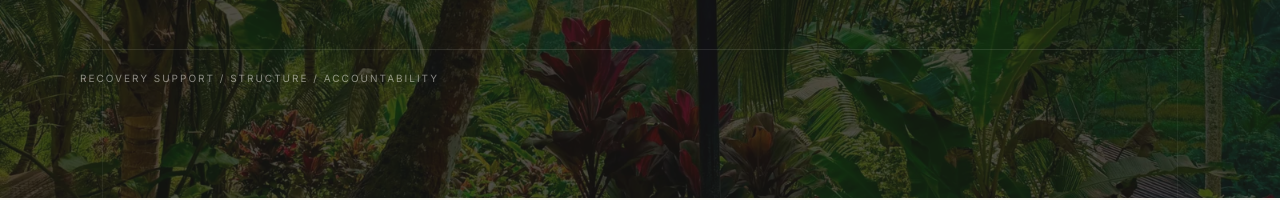
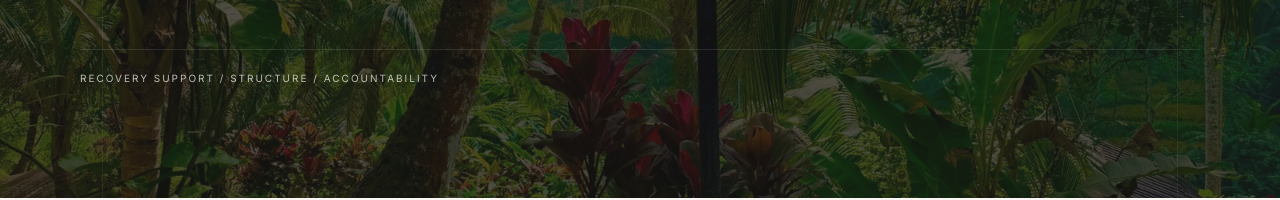
Before and after one commit to Sikatu/joey-rubino-premium, a Next.js app: page /work/sober-companioning in a window 1280 px wide. Shown: the part 463-663 px from the top of the page. Built offline with nearby package versions, Linux system fonts and the light colour scheme; a web font is replaced by a local one.

Commit message:
Improve service hero metadata contrast

```diff
--- a/src/app/work/fitness/page.tsx
+++ b/src/app/work/fitness/page.tsx
@@ -104,7 +104,7 @@ export default function FitnessPage() {
           </div>
 
           <div className="mt-16 border-t border-ivory/15 pt-5 lg:mt-24">
-            <p className="font-sans text-[10px] tracking-[0.2em] uppercase text-ivory/65">
+            <p className="font-sans text-[10px] tracking-[0.2em] uppercase text-ivory/72">
               Movement / Consistency / Personal Progress
             </p>
           </div>
--- a/src/app/work/sober-companioning/page.tsx
+++ b/src/app/work/sober-companioning/page.tsx
@@ -92,7 +92,7 @@ export default function SoberCompanioningPage() {
           </div>
 
           <div className="mt-16 border-t border-ivory/10 pt-5 lg:mt-24">
-            <p className="font-sans text-[10px] tracking-[0.2em] uppercase text-ivory/50 sm:text-[10px]">
+            <p className="font-sans text-[10px] tracking-[0.2em] uppercase text-ivory/72 sm:text-[10px]">
               Recovery Support / Structure / Accountability
             </p>
           </div>
```
